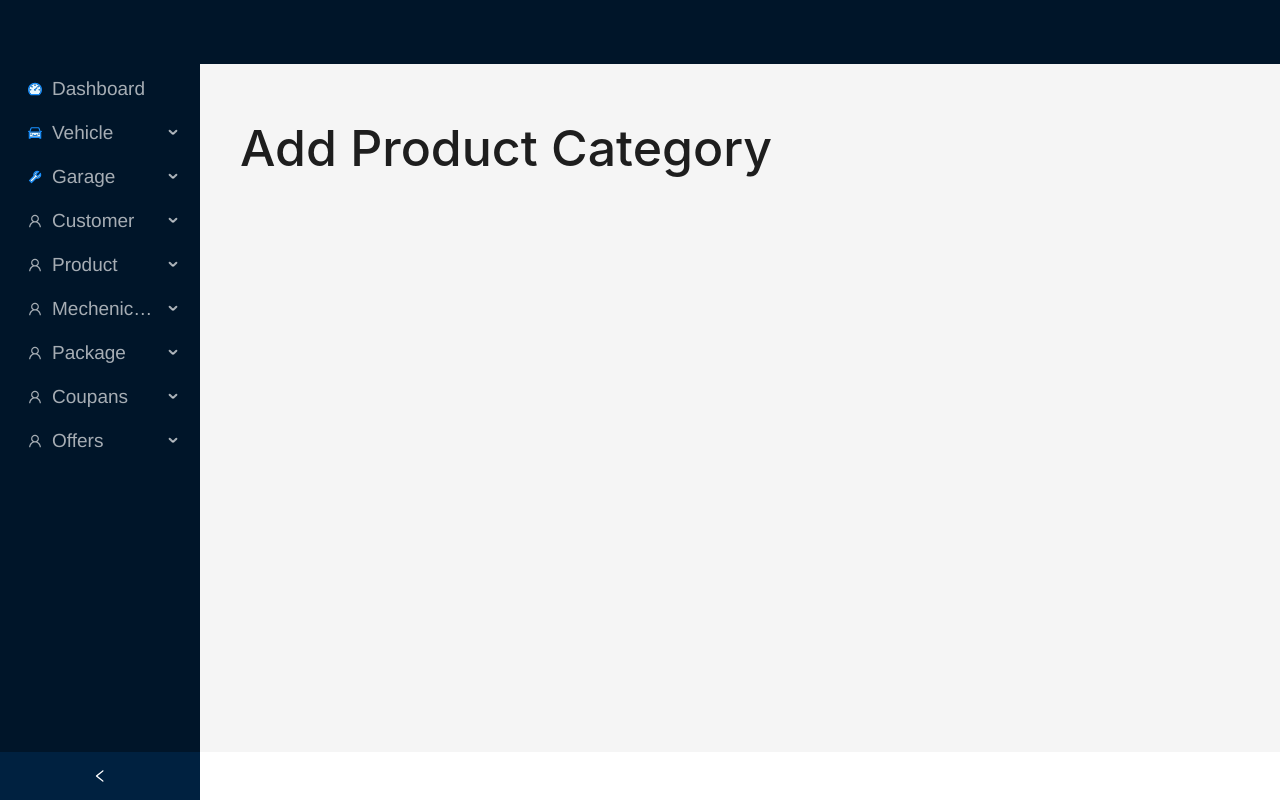
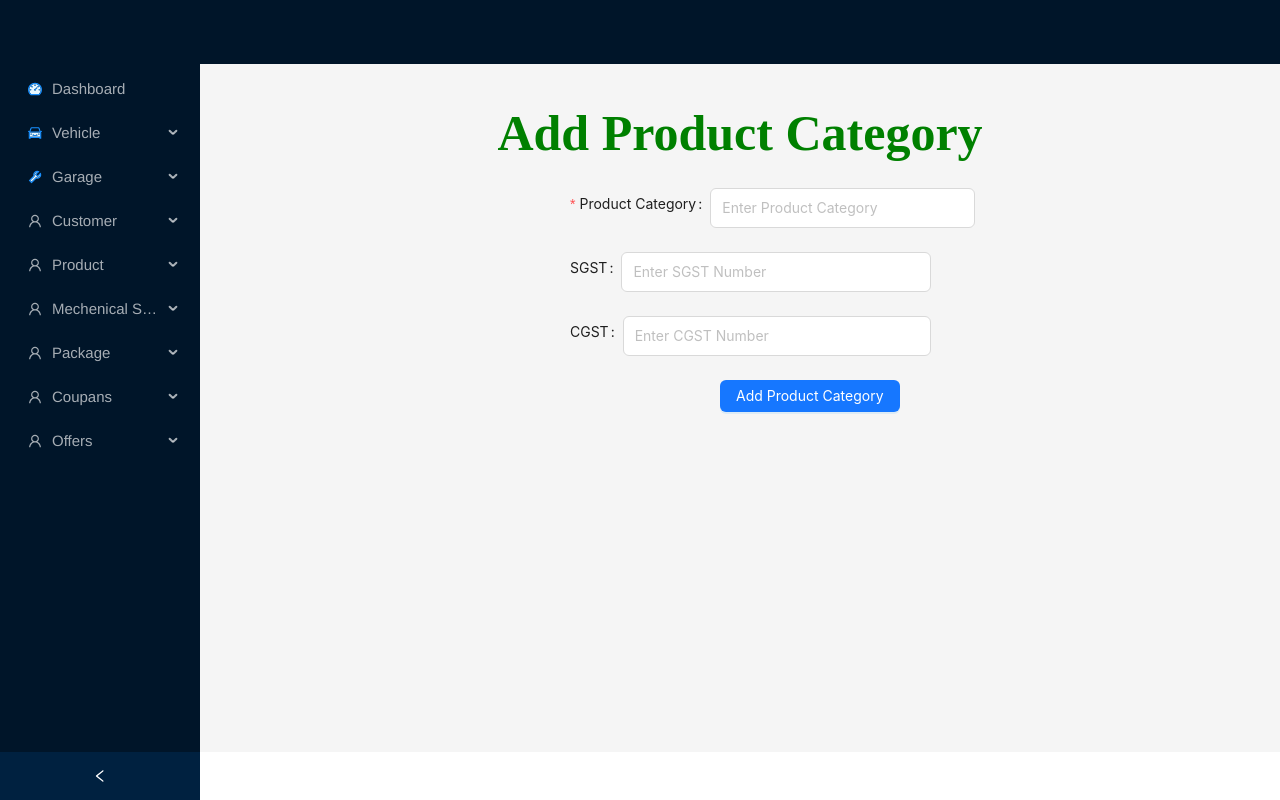
Before and after one commit to Satyam-Git345/E-Mechenic-Project-ThpLab, a React (Create React App) app in the folder client/: page /addproductcategory in a window 1280 px wide. Built offline with nearby package versions, Linux system fonts and the light colour scheme.

Commit message:
commit on 12 DEC

```diff
--- a/client/package.json
+++ b/client/package.json
@@ -12,6 +12,7 @@
     "react-bootstrap": "^2.6.0",
     "react-dom": "^18.2.0",
     "react-draggable": "^4.4.5",
+    "react-loader-spinner": "^5.3.4",
     "react-router-dom": "^6.4.3",
     "react-scripts": "5.0.1",
     "recharts": "^2.1.16",
--- a/client/src/App.css
+++ b/client/src/App.css
@@ -90,8 +90,8 @@ Button:hover {
 
   box-shadow: rgba(232, 240, 235, 0.35) 0 -25px 18px -14px inset,rgba(44,187,99,.25) 0 1px 2px,rgba(44,187,99,.25) 0 2px 4px,rgba(44,187,99,.25) 0 4px 8px,rgba(44,187,99,.25) 0 8px 16px,rgba(44,187,99,.25) 0 16px 32px;
 } */
-
+/*
 Input{
   height: 38px;
-  width: 70px;
-}
+  width:30px;
+} */
--- a/client/src/App.js
+++ b/client/src/App.js
@@ -15,7 +15,6 @@ import Blockedshop from './Components/Garage/Blocked_shop';
 import Shopverification from './Components/Garage/Shop_verification';
 import Viewshop from './Components/Garage/View_shop';
 import UpdateShop from './Components/Garage/UpdateShop';
-import Addcustomer from './Components/Customer/Add_customer';
 import Viewcustomer from './Components/Customer/View_customer';
 import Addproductcategory from './Components/Product/Add_productcategory';
 import Viewproductcategory from './Components/Product/View_productcategory';
@@ -54,7 +53,6 @@ function App() {
                         <Route path="/viewshop" element={<Viewshop />} />
                         <Route path="/blockedshop" element={<Blockedshop />} />
                         <Route path="/shopverification" element={<Shopverification />} />
-                        <Route path="/addcustomer" element={<Addcustomer />} />
                         <Route path="/viewcustomer" element={<Viewcustomer />} />
                         <Route path="/addproductcategory" element={<Addproductcategory />} />
                         <Route path="/viewproductcategory" element={<Viewproductcategory />} />
--- a/client/src/Components/Customer/Add_customer.jsx
+++ /dev/null
@@ -1,11 +0,0 @@
-import React from 'react'
-
-function Add_customer() {
-  return (
-    <>
-      <h1>Add New Customer</h1>
-    </>
-  )
-}
-
-export default Add_customer;
--- a/client/src/Components/Garage/Add_Shop.jsx
+++ b/client/src/Components/Garage/Add_Shop.jsx
@@ -158,7 +158,6 @@ const Add_shop = () => {
         {...formItemLayout}
         form={form}
         name="register"
-        onFinish={onFinish}
         initialValues={{
           residence: ["zhejiang", "hangzhou", "xihu"],
           prefix: "86",
--- a/client/src/Components/Product/Add_product.jsx
+++ /dev/null
@@ -1,11 +0,0 @@
-import React from 'react'
-
-function Add_product() {
-  return (
-    <>
-      <h1>Add New Product</h1>
-    </>
-  )
-}
-
-export default Add_product;
--- a/client/src/Components/Product/Add_productcategory.jsx
+++ b/client/src/Components/Product/Add_productcategory.jsx
@@ -1,11 +1,109 @@
-import React from 'react'
+import React, { useState } from "react";
+import axios from "axios";
+import { Input, Form, InputNumber,Button } from "antd";
+import swal from "sweetalert";
+import { useNavigate } from "react-router-dom";
 
-function Add_productcategory() {
+const Add_productcategory = () => {
+  const navigate = useNavigate();
+
+  const [product_category, setProductCategoryname] = useState("");
+  const [SGST, setSgst] = useState("");
+  const [CGST, setCgst] = useState("");
+
+
+  const setUser = () => {
+    axios.post("http://localhost:4000/addproduct_category", {
+           SGST,
+           CGST,
+           product_category,
+      })
+      .then((response) => {
+        // if(!response){
+        //   swal("Good job!", "You clicked the button!", "error");
+        // }
+        // else{
+        //   swal("Good job!", "You clicked the button!", "success");
+        // }
+        console.log(response);
+      });
+  };
+
+
+  const submitHandle = (e) => {
+    e.preventDefault();
+    setUser();
+    swal("Vehicle Category added successfully!", "success");
+    navigate("/viewproductcategory");
+  };
+
   return (
-    <>
-        <h1>Add Product Category</h1>
-   </>
-  )
-}
+      <>
+        <h1
+        style={{
+          textAlign: "center",
+          fontWeight: "bold",
+          marginTop: "-15px",
+          color: "green",
+          fontFamily: "-moz-initial",
+        }}
+      >
+        Add Product Category
+      </h1>
+        <div style={{marginLeft:"330px", marginTop:"20px"}}>
+      <Form>
+        <Form.Item
+           name="product_category"
+          label="Product Category"
+          rules={[
+            {
+              required: true,
+              message: "Product Category Name must be provided",
+            },
+            { min: 5 },
+          ]}
+          hasFeedback
+        >
+          <Input
+            placeholder="Enter Product Category"
+            style={{
+              height: "40px",
+              width:"50%"
+            }}
+            onChange={(e) => {
+              setProductCategoryname(e.target.value);
+            }}
+            value={product_category}
+          />
+        </Form.Item>
+
+        <Form.Item name="SGST" label="SGST">
+          <Input style={{ width: "50%" ,  height: "40px", }}   placeholder="Enter SGST Number"
+             onChange={(e) => {
+              setSgst(e.target.value);
+            }}
+           value={SGST}
+          />
+        </Form.Item>
+
+        <Form.Item name="CGST" label="CGST">
+          <Input style={{ width: "50%",   height: "40px", }}  placeholder="Enter CGST Number"
+           onChange={(e) => {
+            setCgst(e.target.value);
+          }}
+          value={CGST}
+          />
+        </Form.Item>
+
+        <Form.Item>
+          <Button type="primary" htmlType="submit" onClick={submitHandle} style={{marginLeft:"150px"}}>
+           Add Product Category
+          </Button>
+        </Form.Item>
+      </Form>
+    </div>
+      </>
+  );
+};
 
 export default Add_productcategory;
--- a/client/src/Components/Product/View_productcategory.jsx
+++ b/client/src/Components/Product/View_productcategory.jsx
@@ -1,11 +1,129 @@
-import React from 'react'
+import React from "react";
 
-function View_productcategory() {
+import { useEffect, useState } from "react";
+import {Table} from "antd";
+import axios from "axios";
+import { EditOutlined, DeleteOutlined } from "@ant-design/icons";
+import swal from "sweetalert";
+import { useNavigate, Link } from "react-router-dom";
+
+const View_productcategory = () => {
+  const navigate = useNavigate();
+  const [users, setUsers] = useState([]);
+
+
+  const columns = [
+    {
+      title: "Product Category",
+      dataIndex: "product_category",
+      key: "product category",
+    },
+
+    {
+      title: "CGST",
+      dataIndex: "CGST",
+      key: "CGST",
+    },
+
+    {
+      title: "SGST",
+      dataIndex: "SGST",
+      key: "SGST",
+    },
+
+    {
+      title: "Last Update",
+      dataIndex: "last_update",
+      key: "shop_registration",
+    },
+
+    {
+      Key: "5",
+      title: "Actions",
+
+      render: (users1) => {
+        return (
+          <div style={{ display: "flex" }}>
+            <Link to={`/updateshop/${users1.product_cat_id}`}>
+              <EditOutlined
+                style={{ color: "blue", fontSize: 20 }}
+                onClick={() => handleRoutes(users1.product_cat_id)}
+              />
+            </Link>
+
+            <DeleteOutlined
+              style={{ color: "red", marginLeft: 30, fontSize: 20 }}
+              onClick={() => {
+                deleteuser(users1.product_cat_id);
+              }}
+            />
+          </div>
+        );
+      },
+    },
+  ];
+
+  const handleRoutes = (shop_id) => {
+    navigate(`updateshop/${shop_id}`);
+  };
+
+  const getData = async () => {
+
+    const res = await fetch("http://localhost:4000/viewproduct_category", {
+      method: "GET",
+    });
+
+    const data = await res.json();
+    setUsers(data);
+    console.log(users);
+  };
+
+  const deleteuser = async (shop_id) => {
+    console.log(shop_id);
+    swal({
+      title: "Are you sure?",
+      text: "Once deleted, you will not be able to recover this Vehicle Category!",
+      icon: "warning",
+      buttons: true,
+      dangerMode: true,
+    }).then(async (willDelete) => {
+      if (willDelete) {
+        await axios.delete(`http://localhost:4000/removeshop/${shop_id}`);
+
+        swal("Poof! Your imaginary file has been deleted!", {
+          icon: "success",
+        });
+        navigate("/viewproductcategory");
+      } else {
+        swal("Your imaginary file is safe!");
+      }
+      getData();
+    });
+  };
+
+  useEffect(() => {
+    getData();
+  }, []);
+
   return (
-    <>
-        <h1>Modify/View Product Category</h1>
-    </>
-  )
-}
+    <div>
+      <h1
+        style={{
+          textAlign: "center",
+          fontWeight: "bold",
+          marginTop: "-15px",
+          color: "green",
+          fontFamily: "-moz-initial",
+        }}
+      >
+        All Product Categories
+      </h1>
+
+      <div>
+        <Table columns={columns} dataSource={users} pagination={true} />
+      </div>
+    </div>
+  );
+};
 
 export default View_productcategory;
--- a/client/src/Components/Sidebar.js
+++ b/client/src/Components/Sidebar.js
@@ -35,7 +35,7 @@ getItem('Garage', 'sub2',<ToolTwoTone />, [
 ]),
 
 getItem('Customer','sub3', <UserOutlined />, [
-    getItem(<NavLink to="addcustomer">Add New Customer</NavLink>,'11'),
+    // getItem(<NavLink to="addcustomer">Add New Customer</NavLink>,'11'),
     getItem(<NavLink to="viewcustomer">Modify/View Customer</NavLink>, '12'),
 ]),
 
@@ -81,7 +81,7 @@ const Sidebar= ({children}) => {
         <Menu theme="dark" defaultSelectedKeys={['0']} mode="inline" items={items}
         style={{
            marginTop: '65px',
-           fontSize: '19px',
+           fontSize: '15px',
            fontFamily:'Franklin Gothic Medium',
            size: '20px',
         }}
--- a/client/src/Components/Vehical/View_vehical_category.jsx
+++ b/client/src/Components/Vehical/View_vehical_category.jsx
@@ -6,11 +6,9 @@ import { EditOutlined, DeleteOutlined } from "@ant-design/icons";
 import swal from "sweetalert";
 import { useNavigate, Link } from "react-router-dom";
 
-
 const ViewVehicalCategory = () => {
   const [users, setUsers] = useState([{}]);
-
-
+  const [loading, setloading] = useState([0]);
   const navigate = useNavigate();
 
 
@@ -54,16 +52,17 @@ const ViewVehicalCategory = () => {
 
 
   const getData = async () => {
+    setloading(19);
     const Response = await fetch("http://localhost:4000/viewvehicle_category", {
       method: "GET",
     });
+
     const data = await Response.json();
     setUsers(data);
     console.log("Satyam", users);
   };
 
   const deleteuser = async (vehicle_cat_id) => {
-    // setLoading(10);
     console.log(vehicle_cat_id);
     swal({
       title: "Are you sure?",
@@ -110,10 +109,10 @@ const ViewVehicalCategory = () => {
           All Vehicle Categories
         </h1>
       <div>
-      <Table columns={columns}
+      <Table
+         columns={columns}
          dataSource={users}
          pagination={true} />
-
         </div>
     </div>
   );
```
Also changed, not shown: 1 other file (tests, documents, lock files or other folders).
